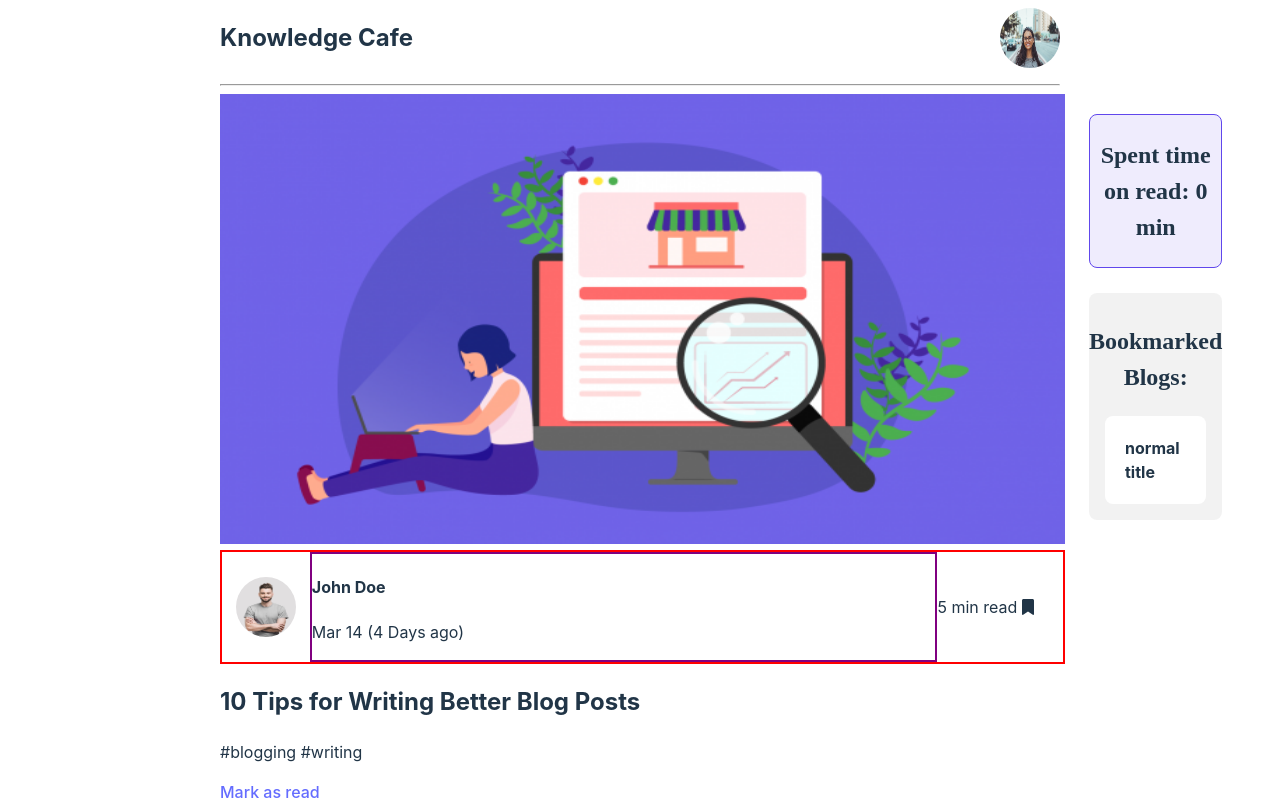
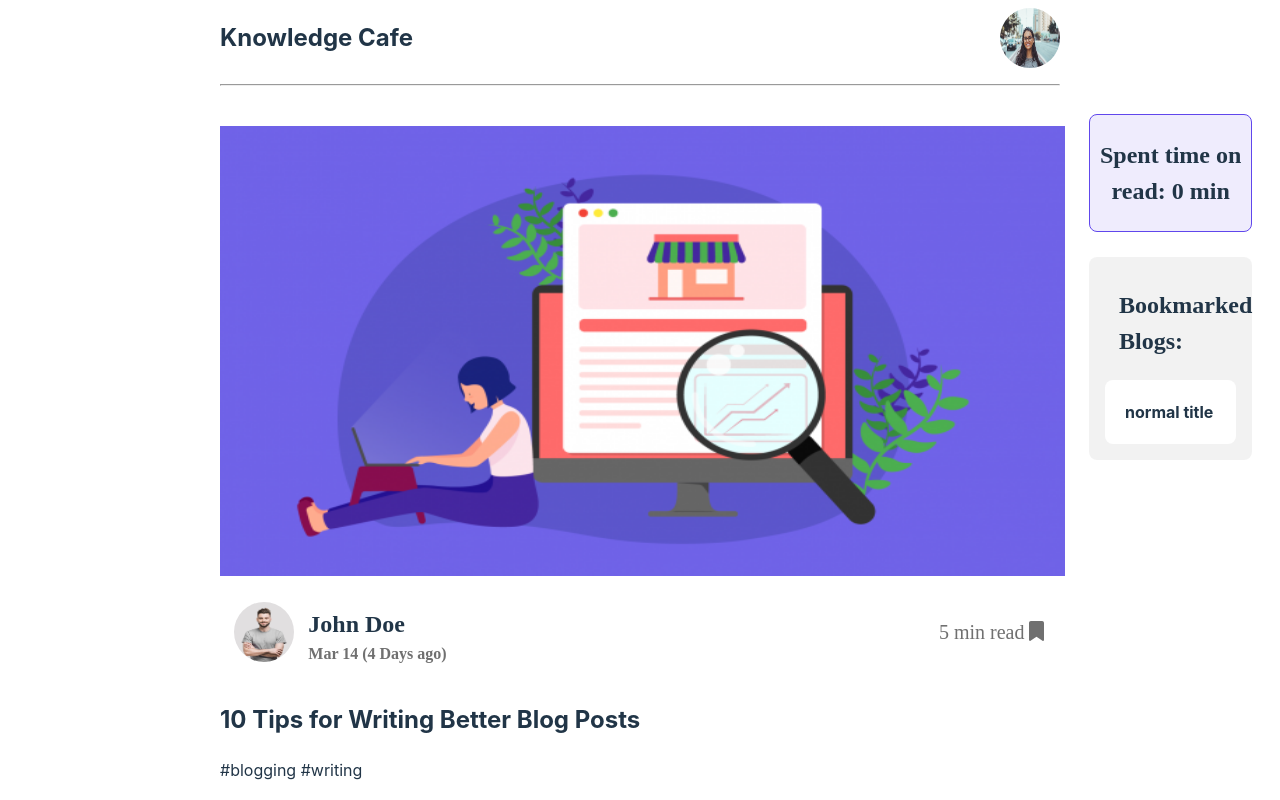
Before and after one commit to adittacse/knowledge-cafe, a React (Vite) app: page / in a window 1280 px wide. Shown: the top 800 px of the page. Built offline with nearby package versions, Linux system fonts and the light colour scheme.

Commit message:
design updated

```diff
--- a/src/components/Blog/Blog.css
+++ b/src/components/Blog/Blog.css
@@ -1,9 +1,6 @@
 .blog {
-    /*min-width: 100%;*/
-    /*padding: 0 100px;*/
-    /*margin: 0 auto;*/
     display: grid;
-    grid-template-columns: 4fr 2fr;
+    grid-template-columns: 3fr 2fr;
     grid-gap: 24px;
     padding-left: 220px;
     padding-right: 220px;
@@ -33,11 +30,9 @@
 }
 
 .bookmarked-blogs {
-    margin-top: 0;
     margin-bottom: 0;
     padding-top: 30px;
-
-    text-align: center;
+    padding-left: 30px;
     font-family: 'Exo 2';
     font-style: normal;
     font-weight: 700;
--- a/src/components/Post/Post.css
+++ b/src/components/Post/Post.css
@@ -1,4 +1,5 @@
 .post-container {
+    margin-top: 32px;
     margin-bottom: 40px;
 }
 
@@ -8,7 +9,6 @@
 }
 
 .about-author {
-    border: 2px solid red;
     /*display: flex;*/
     align-items: center;
     display: grid;
@@ -23,14 +23,45 @@
 }
 
 .author-info {
-    border: 2px solid purple;
+    margin-top: 24px;
+}
+
+.author-info h4 {
+    font-family: 'Exo 2';
+    font-style: normal;
+    font-weight: 700;
+    font-size: 24px;
+    margin-top: 0;
+    margin-bottom: 0;
+}
+
+.author-info p {
+    margin-top: 0;
+    font-family: 'Exo 2';
+    font-style: normal;
+    font-weight: 600;
+    font-size: 16px;
+    color: rgba(17, 17, 17, 0.6);
 }
 
 .about-author .blog-read-time {
     float: end;
+    font-family: 'Exo 2';
+    font-style: normal;
+    font-weight: 500;
+    font-size: 20px;
+    color: rgba(17, 17, 17, 0.6);
 }
 
-.post-container a {
+.blog-title {
+    font-family: 'Exo 2';
+    font-style: normal;
+    font-weight: 700;
+    font-size: 40px;
+    color: #111111;
+}
+
+.post-container .horizontal-line {
     margin-top: 22px;
     margin-bottom: 38px;
 }
--- a/src/components/Post/Post.jsx
+++ b/src/components/Post/Post.jsx
@@ -45,16 +45,15 @@ const Post = (props) => {
                     <h4>{authorName}</h4>
                     <p>{blogDate}</p>
                 </div>
-
                 <p className="blog-read-time">{blogReadTime} min read <FontAwesomeIcon onClick={notify} icon={faBookmark} /></p>
                 <ToastContainer position="top-center" autoClose={3000} hideProgressBar={false}
                                 newestOnTop={false} closeOnClick rtl={false} pauseOnFocusLoss
                                 draggable pauseOnHover theme="colored"></ToastContainer>
             </div>
-            <h2>{blogTitle}</h2>
+            <h2 className="blog-tile">{blogTitle}</h2>
             <p>#{tags[0]} #{tags[1]}</p>
             <a href="#" onClick={() => {readTime(id, blogReadTime), handleTime()}}>Mark as read</a>
-            <hr/>
+            <hr className="horizontal-line"/>
         </div>
     );
 };
```
